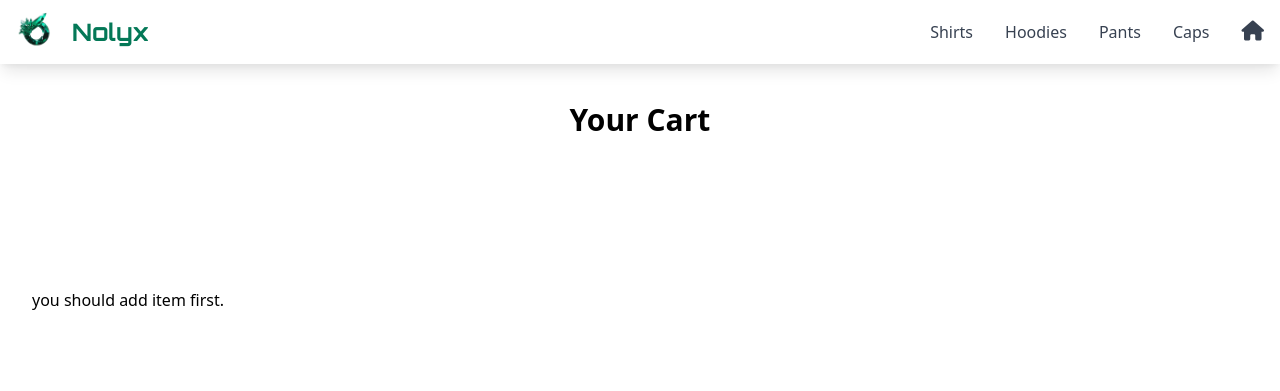
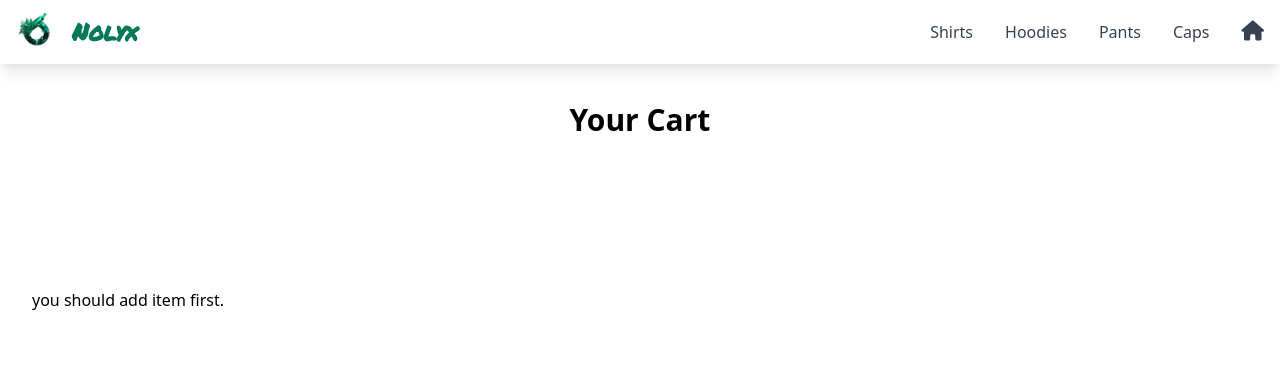
Before and after one commit to fataakasyara/Nolyx, a PHP site: page /cart.html in a window 1280 px wide. Shown: the top 391 px of the page. Run offline with PHP 8.4, Linux system fonts and the light colour scheme.

Commit message:
Update style.css

```diff
--- a/style.css
+++ b/style.css
@@ -1,9 +1,9 @@
-
-@import url('https://fonts.googleapis.com/css2?family=Orbitron:wght@400;700&display=swap');
+@import url('https://fonts.googleapis.com/css2?family=Permanent+Marker&display=swap');
 
 #vermin {
-    font-family: 'Orbitron', sans-serif;
+    font-family: 'Permanent Marker', cursive;
 }
+
 
 
 .product-card {
```
